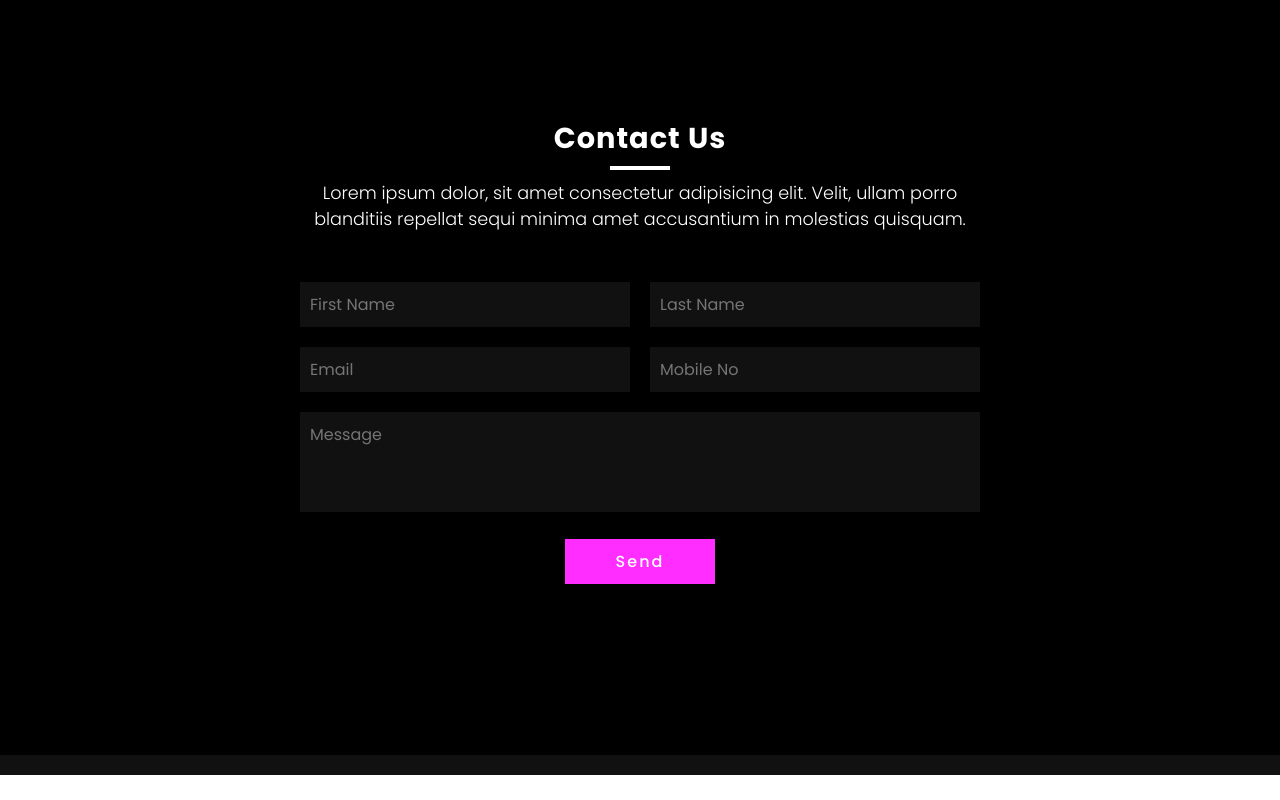
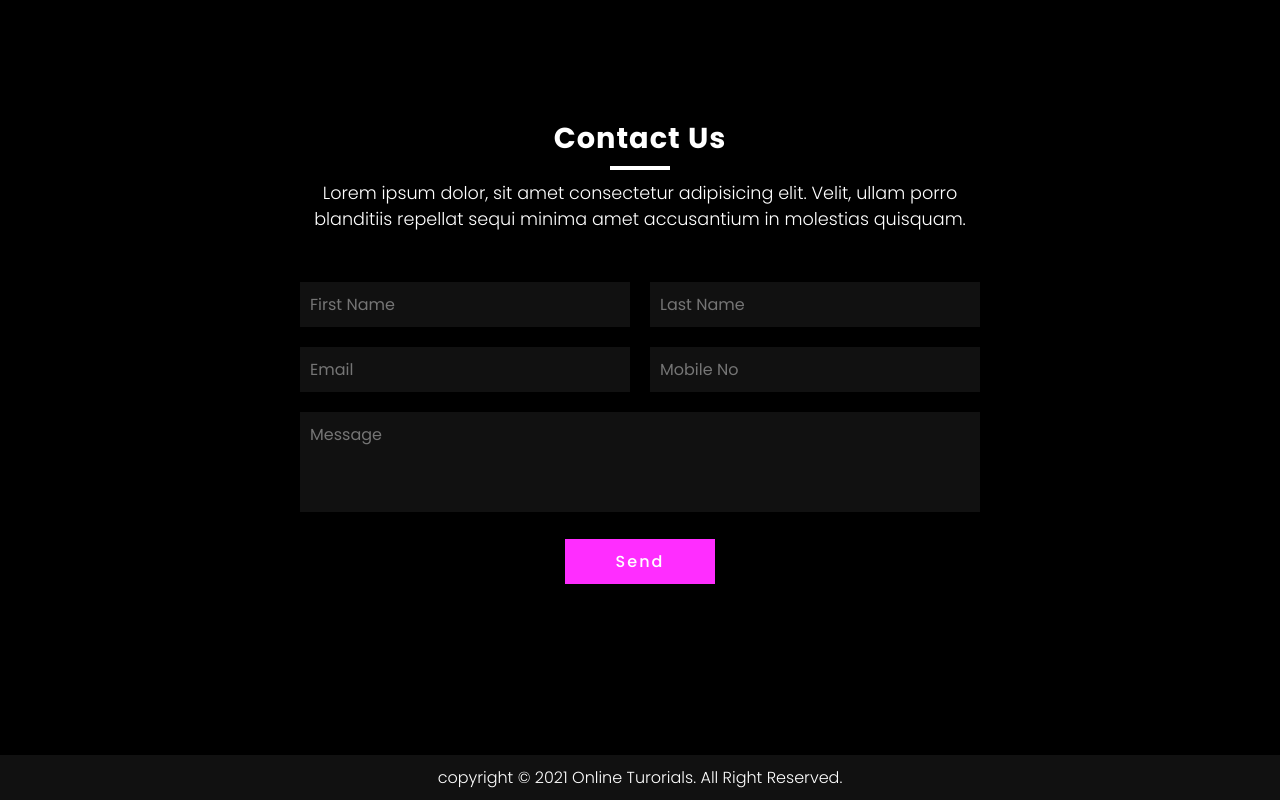
Before and after one commit to elain12/landing-page, a plain HTML site: page index.html in a window 1280 px wide. Shown: the part 4588-5388 px from the top of the page. Before the commit the page ends 5363 px from the top, so only its background shows below. Drawn offline with Linux system fonts and the light colour scheme.

Commit message:
menambahkan copyright

```diff
--- a/index.html
+++ b/index.html
@@ -198,7 +198,7 @@
     </section>
 
     <div class="copyright">
-        <p></p>
+        <p>copyright © 2021 Online Turorials. All Right Reserved.</p>
     </div>
 
     <div class="sidebar">
```
